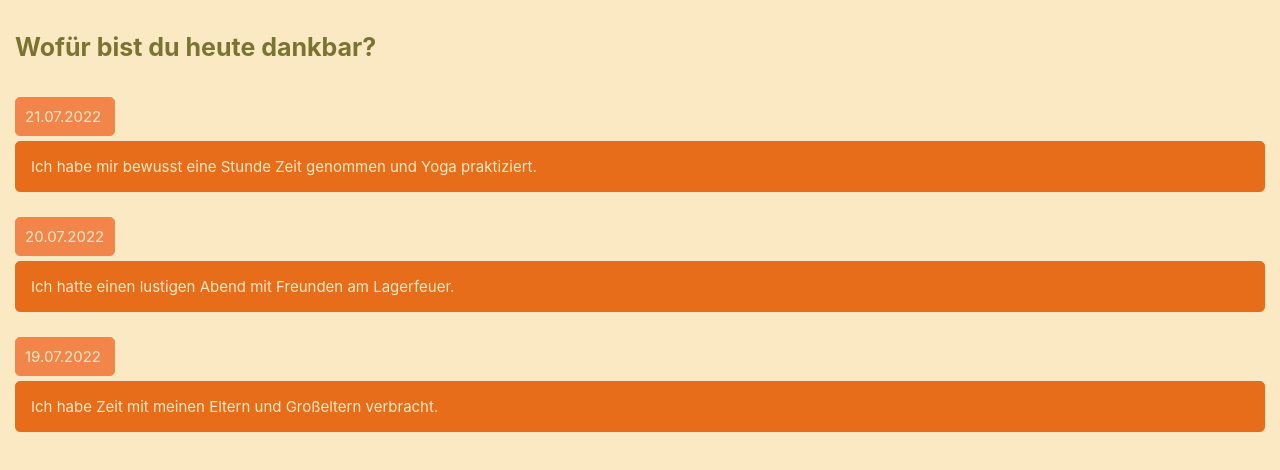
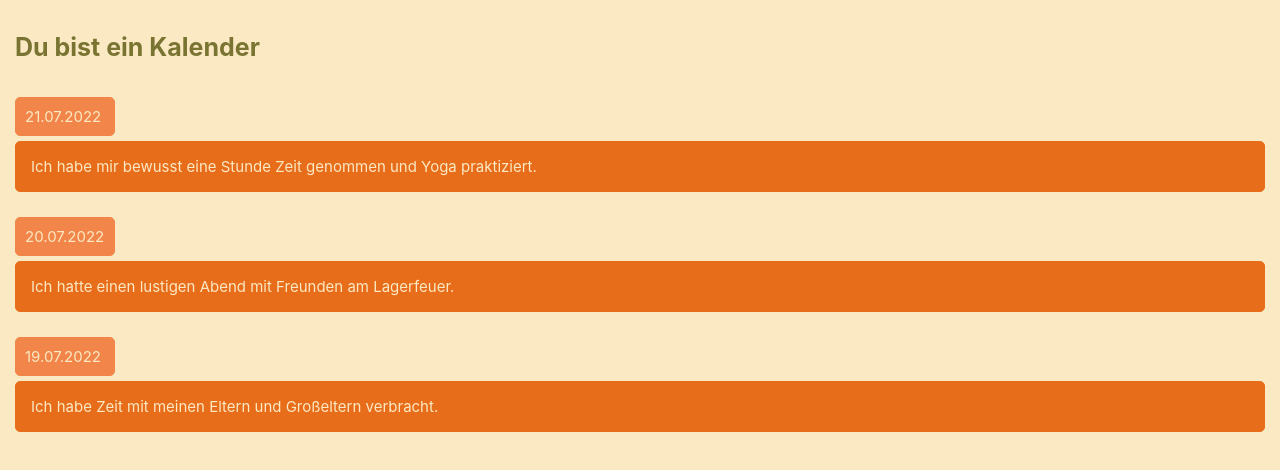
Before and after one commit to yvonneadam/capstone-project, a React (Create React App) app: page /calendarpage in a window 1280 px wide. Shown: the top 470 px of the page. Built offline with nearby package versions, Linux system fonts and the light colour scheme.

Commit message:
new components

```diff
--- a/package.json
+++ b/package.json
@@ -21,6 +21,7 @@
     "mongoose": "^6.4.0",
     "react": "18.1.0",
     "react-dom": "18.1.0",
+    "react-router-dom": "^6.3.0",
     "styled-components": "^5.3.5",
     "web-vitals": "^2.1.4"
   },
--- a/src/App.js
+++ b/src/App.js
@@ -1,41 +1,20 @@
 import styled from 'styled-components';
-import Dayentry from './components/Dayentry';
+import {Routes, Route} from 'react-router-dom';
+import FormPage from './pages/FormPage';
+import CalendarPage from './pages/CalendarPage';
 
 const StyledPage = styled.div`
   padding: 15px;
 `;
 
-const StyledHeading = styled.h1`
-  color: #797431;
-  font-family: -apple-system, BlinkMacSystemFont, 'Segoe UI', Roboto, Oxygen, Ubuntu, Cantarell, 'Open Sans',
-    'Helvetica Neue', sans-serif;
-  font-size: 25px;
-  margin-bottom: 35px;
-`;
-
 export default function App() {
-  const dayEntries = [
-    {
-      text: 'Ich habe mir bewusst eine Stunde Zeit genommen und Yoga praktiziert.',
-      date: '21.07.2022',
-    },
-    {
-      text: 'Ich hatte einen lustigen Abend mit Freunden am Lagerfeuer.',
-      date: '20.07.2022',
-    },
-    {
-      text: 'Ich habe Zeit mit meinen Eltern und Großeltern verbracht.',
-      date: '19.07.2022',
-    },
-  ];
-
   return (
     <StyledPage>
-      <StyledHeading>Wofür bist du heute dankbar?</StyledHeading>
+      <Routes>
+        <Route path="/" element={<FormPage />} />
 
-      {dayEntries.map((object, index) => (
-        <Dayentry key={index} text={object.text} datum={object.date} />
-      ))}
+        <Route path="calendarpage" element={<CalendarPage />} />
+      </Routes>
     </StyledPage>
   );
 }
--- /dev/null
+++ b/src/components/Heading.js
@@ -0,0 +1,19 @@
+import React from 'react';
+import styled from 'styled-components';
+import FormPage from '../pages/FormPage';
+
+const StyledHeading = styled.h1`
+  color: #797431;
+  font-family: -apple-system, BlinkMacSystemFont, 'Segoe UI', Roboto, Oxygen, Ubuntu, Cantarell, 'Open Sans',
+    'Helvetica Neue', sans-serif;
+  font-size: 25px;
+  margin-bottom: 35px;
+`;
+
+export default function Heading({text}) {
+  return (
+    <>
+      <StyledHeading>{text}</StyledHeading>
+    </>
+  );
+}
--- a/src/index.js
+++ b/src/index.js
@@ -1,5 +1,6 @@
 import React from 'react';
 import ReactDOM from 'react-dom/client';
+import {BrowserRouter} from 'react-router-dom';
 
 import App from './App';
 import GlobalStyles from './GlobalStyles.js';
@@ -9,7 +10,9 @@ const root = ReactDOM.createRoot(document.getElementById('root'));
 root.render(
   <React.StrictMode>
     <GlobalStyles />
-    <App />
+    <BrowserRouter>
+      <App />
+    </BrowserRouter>
   </React.StrictMode>
 );
 
--- a/src/pages/CalendarPage.js
+++ b/src/pages/CalendarPage.js
@@ -1,5 +1,29 @@
 import React from 'react';
+import Dayentry from '../components/Dayentry';
+import Heading from '../components/Heading';
 
-export default function Calendarpage() {
-  return <div>Calendarpage</div>;
+export default function CalendarPage() {
+  const data = [
+    {
+      text: 'Ich habe mir bewusst eine Stunde Zeit genommen und Yoga praktiziert.',
+      date: '21.07.2022',
+    },
+    {
+      text: 'Ich hatte einen lustigen Abend mit Freunden am Lagerfeuer.',
+      date: '20.07.2022',
+    },
+    {
+      text: 'Ich habe Zeit mit meinen Eltern und Großeltern verbracht.',
+      date: '19.07.2022',
+    },
+  ];
+
+  return (
+    <>
+      <Heading text={'Du bist ein Kalender'} />
+      {data.map((object, index) => (
+        <Dayentry key={index} text={object.text} datum={object.date} />
+      ))}
+    </>
+  );
 }
--- a/src/pages/FormPage.js
+++ b/src/pages/FormPage.js
@@ -1,5 +1,11 @@
 import React from 'react';
+import styled from 'styled-components';
+import Heading from '../components/Heading';
 
-export default function Formpage() {
-  return <div>Formpage</div>;
+export default function FormPage() {
+  return (
+    <>
+      <Heading text={'What are you grateful for today?'} />
+    </>
+  );
 }
```
Also changed, not shown: src/components/Dayentry.js (+12 -3 lines), 1 other file (tests, documents, lock files or other folders).
